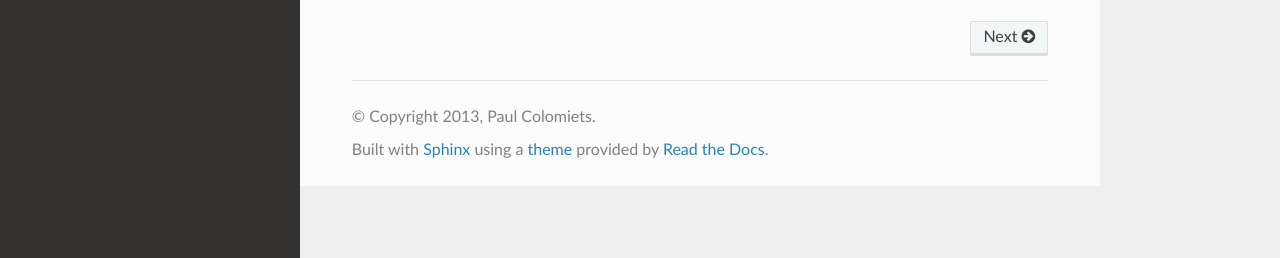
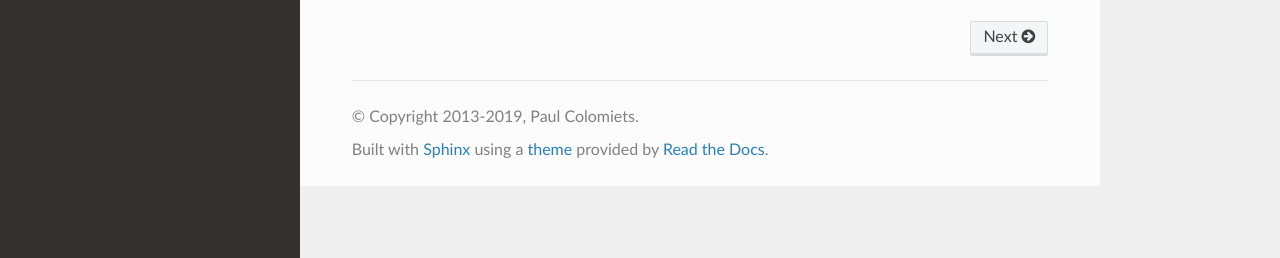
Before and after one commit to tailhook/rust-quire, a Sphinx documentation site: the page built from doc/index.rst, in a window 1280 px wide. Shown: the part 639-897 px from the top of the page. Built offline with Sphinx 7.4.7 and the Read the Docs theme 2.0.0, drawn with Linux system fonts in a browser that asks for light colours.

Commit message:
Bumped the year in sphinx-doc

```diff
--- a/doc/conf.py
+++ b/doc/conf.py
@@ -42,7 +42,7 @@ master_doc = 'index'
 
 # General information about the project.
 project = 'Quire'
-copyright = '2013, Paul Colomiets'
+copyright = '2013-2019, Paul Colomiets'
 
 # The version info for the project you're documenting, acts as replacement for
 # |version| and |release|, also used in various other places throughout the
```
